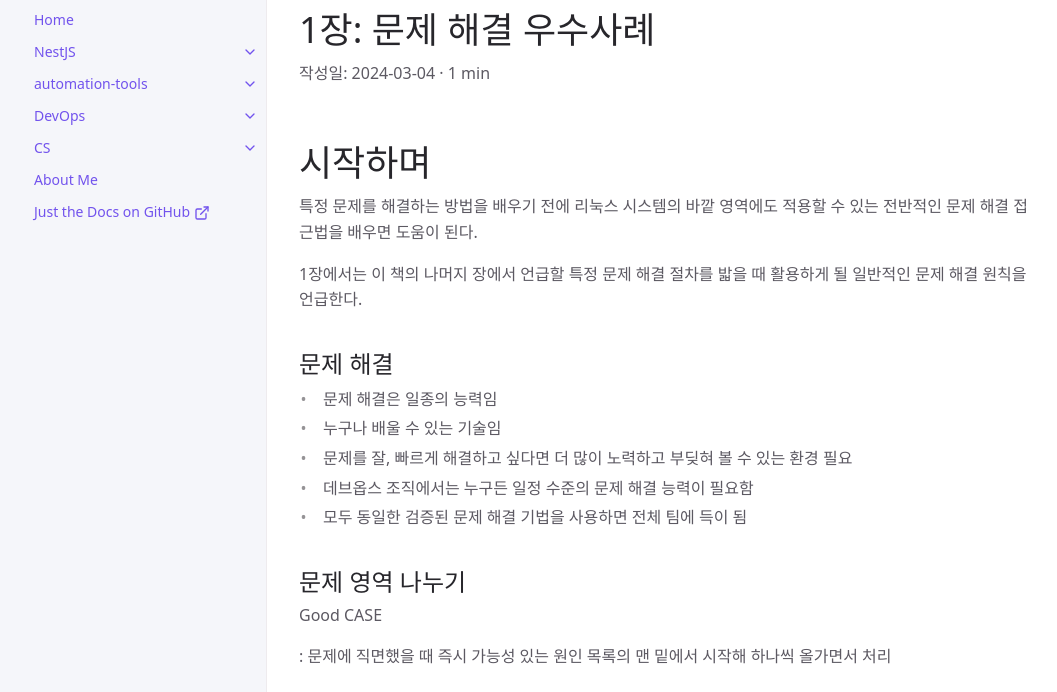
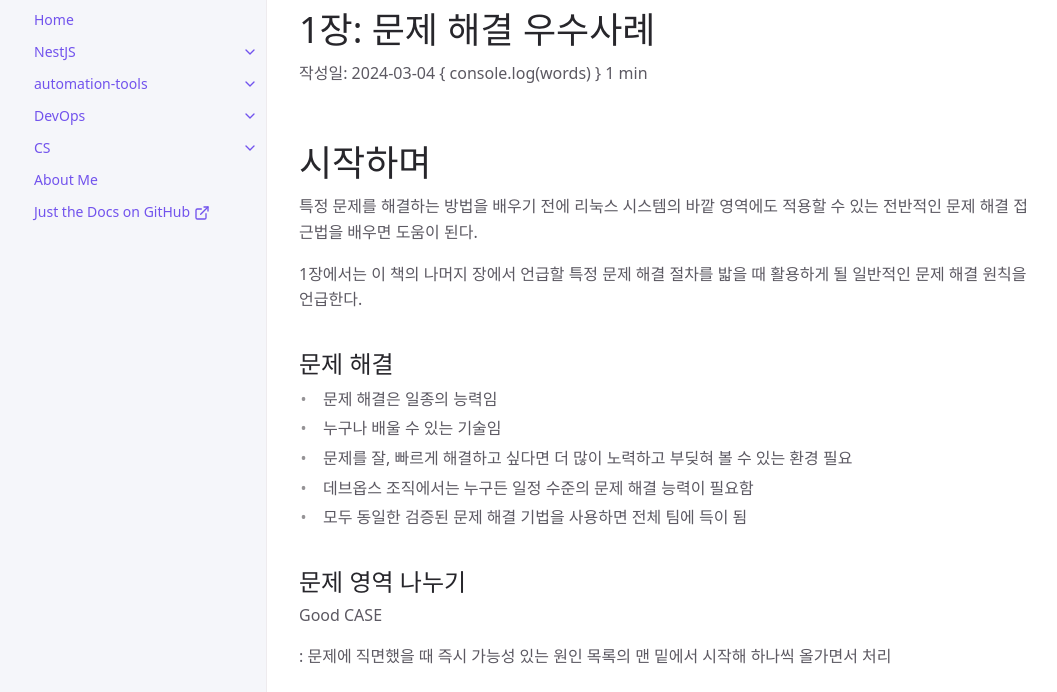
Before and after one commit to weekend-study-kr/weekend-study-kr.github.io, a Jekyll site: the page built from docs/DevOps/6.md, in a window 1280 px wide and 900 px high, cut to the strip 104-796 px from the top of the window. Shown: the whole strip, without its empty margins (105-1162 px from the left). Built offline with Jekyll 4.4.1, drawn with Linux system fonts in a browser that asks for light colours; cached includes are drawn as plain includes; comment, search, counter and statistics services are not loaded.

```diff
--- a/_includes/readtime_post.html
+++ b/_includes/readtime_post.html
@@ -1,3 +1,4 @@
-<span class="reading-time post-date" title="Estimated read time"> ·
+<span class="reading-time post-date" title="Estimated read time">
   {% assign words = page.content | number_of_words %}
+  { console.log(words) }
   {% if words < 360 %} 1 min {% else %} {{ words | divided_by:180 }} mins read {% endif %} </span>
```
